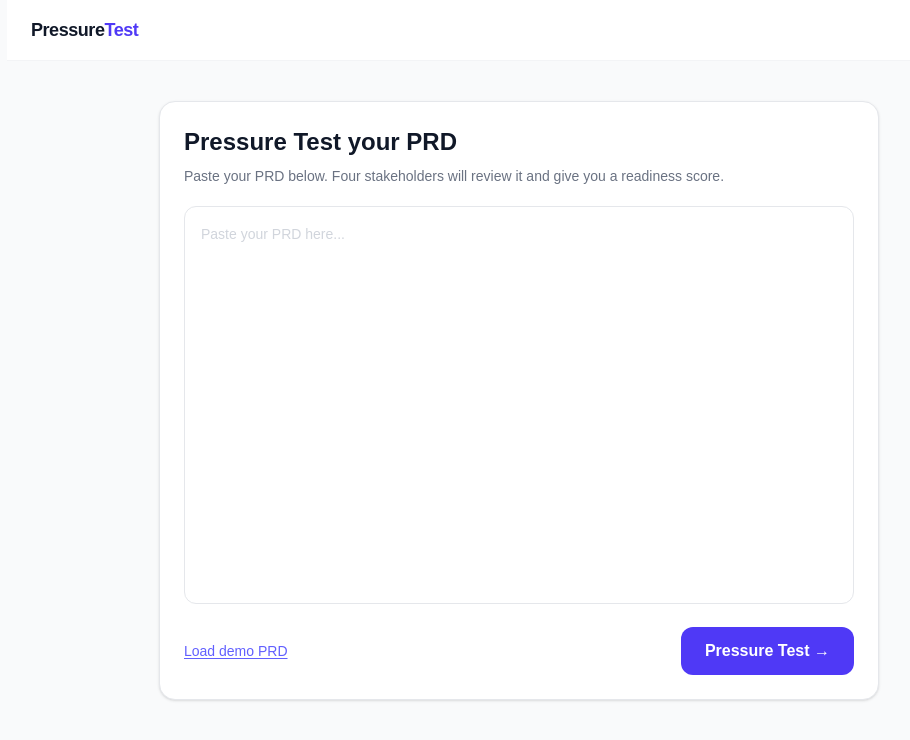
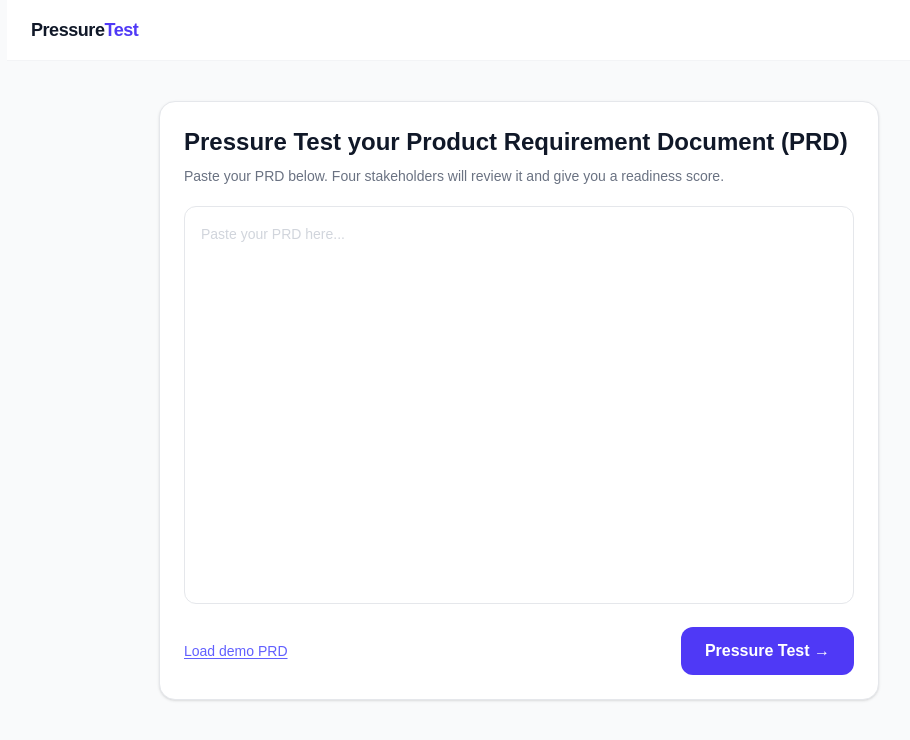
Before and after one commit to MANSWINIPS/pressuretest-app, a Next.js app: page /analyze in a window 1280 px wide. Shown: the top 740 px of the page, without its empty margins (121-1031 px from the left). Built offline with nearby package versions, Linux system fonts and the light colour scheme.

Commit message:
Expand first PRD mention to full form on landing + analyze pages

```diff
--- a/src/app/analyze/page.tsx
+++ b/src/app/analyze/page.tsx
@@ -323,7 +323,7 @@ export default function AnalyzePage() {
         {/* Input */}
         {!result && (
           <div className="bg-white rounded-2xl border border-gray-200 shadow-sm p-6">
-            <h1 className="text-2xl font-bold text-gray-900 mb-2">Pressure Test your PRD</h1>
+            <h1 className="text-2xl font-bold text-gray-900 mb-2">Pressure Test your Product Requirement Document (PRD)</h1>
             <p className="text-gray-500 text-sm mb-5">
               Paste your PRD below. Four stakeholders will review it and give you a readiness score.
             </p>
--- a/src/app/page.tsx
+++ b/src/app/page.tsx
@@ -20,7 +20,7 @@ export default function Home() {
           No sign-up required
         </div>
         <h1 className="text-5xl font-extrabold text-gray-900 leading-tight tracking-tight mb-6">
-          Dry-run your PRD review<br />
+          Dry-run your Product Requirement Document (PRD) review<br />
           <span className="text-indigo-600">before it happens.</span>
         </h1>
         <p className="text-xl text-gray-500 leading-relaxed mb-10 max-w-2xl mx-auto">
```
